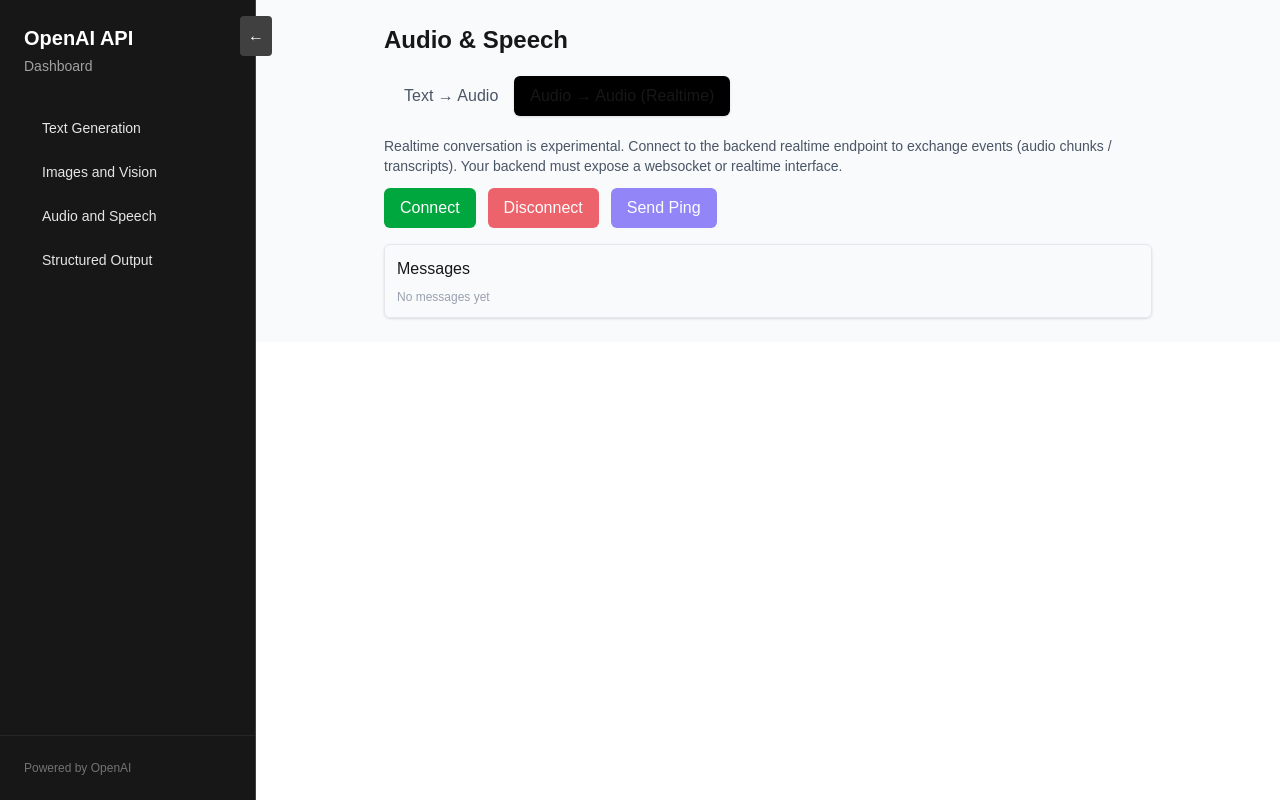
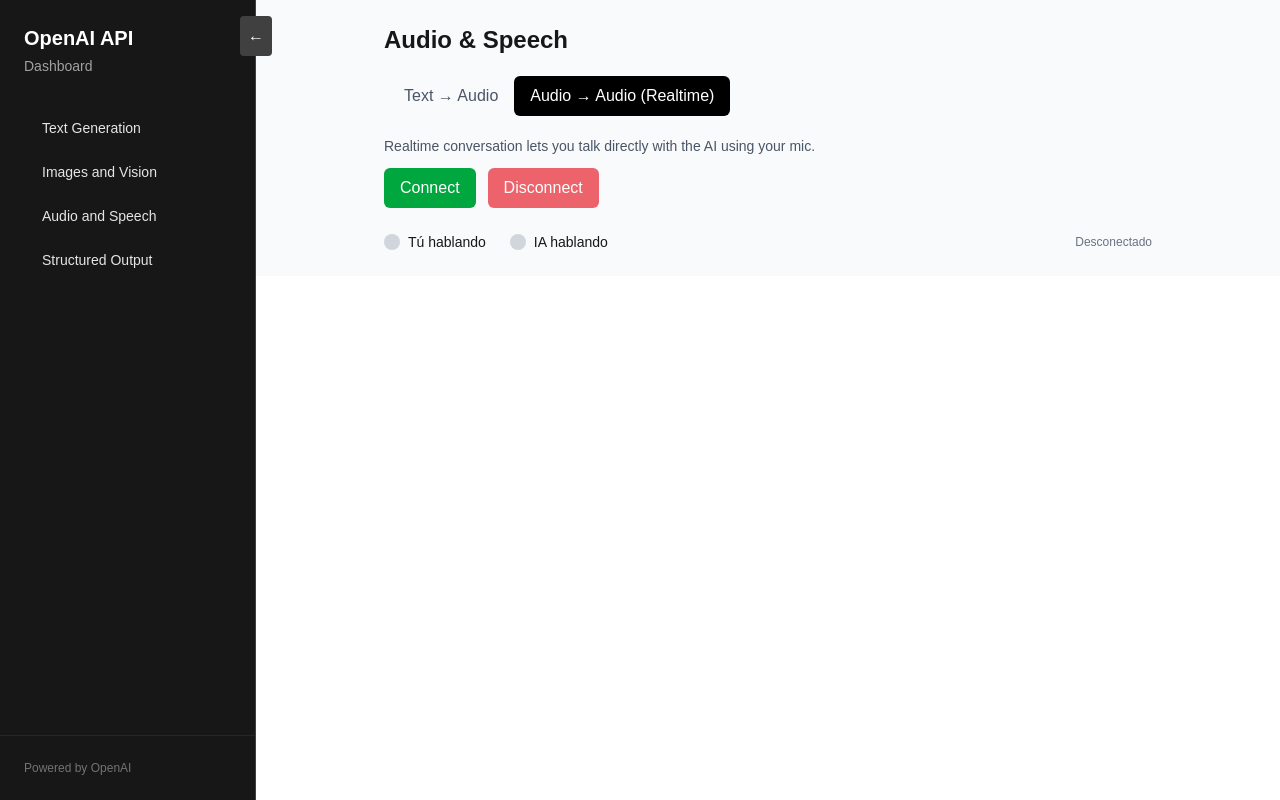
Before and after one commit to AJoelCastro/api-frontend, a Next.js app: page /audio-speech in a window 1280 px wide. Both pictures are taken after a click on the button "Audio → Audio (Realtime)". Built offline with nearby package versions, Linux system fonts and the light colour scheme; no server answers.

Commit message:
changes 2 realtime

```diff
--- a/package.json
+++ b/package.json
@@ -9,11 +9,14 @@
     "lint": "next lint"
   },
   "dependencies": {
+    "@openai/agents": "^0.2.1",
     "axios": "^1.12.2",
     "next": "15.4.6",
     "react": "19.1.0",
     "react-dom": "19.1.0",
-    "react-hook-form": "^7.65.0"
+    "react-hook-form": "^7.65.0",
+    "webrtc-adapter": "^9.0.3",
+    "zod": "^3.25.76"
   },
   "devDependencies": {
     "@eslint/eslintrc": "^3",
--- a/src/page-sections/audio-speech/index.tsx
+++ b/src/page-sections/audio-speech/index.tsx
@@ -1,36 +1,132 @@
 "use client";
 import SectionLayout from "@/components/SectionLayout";
-import React, { useEffect, useRef, useState } from 'react'
-import AudioSpeechService from '@/services/AudioSpeech'
+import React, { useEffect, useRef, useState } from "react";
+import AudioSpeechService from "@/services/AudioSpeech";
 
-type Mode = 'text-to-audio' | 'audio-to-audio';
+type Mode = "text-to-audio" | "audio-to-audio";
 
 const AudioSpeechPage: React.FC = () => {
-    const [mode, setMode] = useState<Mode>('text-to-audio');
+  const [mode, setMode] = useState<Mode>("text-to-audio");
 
-    // Text -> Audio state
-    const [input, setInput] = useState<string>('');
-    const [loading, setLoading] = useState<boolean>(false);
+  // Text -> Audio
+  const [input, setInput] = useState("");
+  const [loading, setLoading] = useState(false);
   const [error, setError] = useState<string | null>(null);
   const [audioUrl, setAudioUrl] = useState<string | null>(null);
   const audioRef = useRef<HTMLAudioElement | null>(null);
 
+  // Realtime Audio
+  const [connected, setConnected] = useState(false);
+  const [status, setStatus] = useState<"idle" | "connecting" | "connected">("idle");
+  const [userSpeaking, setUserSpeaking] = useState(false);
+  const [aiSpeaking, setAiSpeaking] = useState(false);
+  const pcRef = useRef<RTCPeerConnection | null>(null);
+  const analyserLocalRef = useRef<AnalyserNode | null>(null);
+  const analyserRemoteRef = useRef<AnalyserNode | null>(null);
+
+  const startCall = async () => {
+    try {
+        setStatus("connecting");
+
+        const response = await fetch("/api/session", { method: "POST" });
+        const data = await response.json();
+
+        const pc = new RTCPeerConnection();
+
+        // 🔈 Reproducir el audio remoto
+        const audioEl = document.createElement("audio");
+        audioEl.autoplay = true;
+        pc.ontrack = (e) => {
+            audioEl.srcObject = e.streams[0];
+            monitorRemoteAudio(e.streams[0]);
+        };
+
+        // 🎙️ Capturar micrófono local
+        const localStream = await navigator.mediaDevices.getUserMedia({ audio: true });
+        localStream.getTracks().forEach((track) => pc.addTrack(track, localStream));
+        monitorLocalAudio(localStream);
+
+        // 🧠 Establecer conexión
+        const offer = await pc.createOffer();
+        await pc.setLocalDescription(offer);
+
+        // 🔄 Aquí está la corrección clave:
+        const r = await fetch(
+            "https://api.openai.com/v1/realtime?model=gpt-realtime",
+            {
+                method: "POST",
+                body: offer.sdp,
+                headers: {
+                Authorization: `Bearer ${data.client_secret.value}`,
+                "Content-Type": "application/sdp",
+                },
+            }
+        );
+
+        const answer: RTCSessionDescriptionInit = {
+        type: "answer",
+        sdp: await r.text(),
+        };
+
+        await pc.setRemoteDescription(answer);
+        setConnected(true);
+        setStatus("connected");
+        pcRef.current = pc;
+    } catch (err) {
+        console.error("Error starting call:", err);
+        setStatus("idle");
+    }
+    };
 
 
-    // Realtime state
-    const [ws, setWs] = useState<WebSocket | null>(null);
-    const [wsMessages, setWsMessages] = useState<string[]>([]);
-    const [wsConnected, setWsConnected] = useState(false);
+  const stopCall = () => {
+    pcRef.current?.close();
+    pcRef.current = null;
+    setConnected(false);
+    setStatus("idle");
+    setUserSpeaking(false);
+    setAiSpeaking(false);
+  };
 
-    useEffect(() => {
-        return () => {
-            // cleanup websocket and object URLs on unmount
-            ws?.close();
-            if (audioUrl) URL.revokeObjectURL(audioUrl);
+  // 🎚️ Analizar el nivel de audio del micrófono
+  const monitorLocalAudio = (stream: MediaStream) => {
+    const audioCtx = new AudioContext();
+    const analyser = audioCtx.createAnalyser();
+    const source = audioCtx.createMediaStreamSource(stream);
+    source.connect(analyser);
+    analyser.fftSize = 512;
+    const data = new Uint8Array(analyser.frequencyBinCount);
+
+    const loop = () => {
+      analyser.getByteFrequencyData(data);
+      const avg = data.reduce((a, b) => a + b, 0) / data.length;
+      setUserSpeaking(avg > 20); // umbral simple
+      requestAnimationFrame(loop);
     };
-    }, [ws, audioUrl]);
+    loop();
+    analyserLocalRef.current = analyser;
+  };
 
-    // Handlers for Text->Audio
+  // 🎧 Analizar nivel de audio remoto (IA)
+  const monitorRemoteAudio = (stream: MediaStream) => {
+    const audioCtx = new AudioContext();
+    const analyser = audioCtx.createAnalyser();
+    const source = audioCtx.createMediaStreamSource(stream);
+    source.connect(analyser);
+    analyser.fftSize = 512;
+    const data = new Uint8Array(analyser.frequencyBinCount);
+
+    const loop = () => {
+      analyser.getByteFrequencyData(data);
+      const avg = data.reduce((a, b) => a + b, 0) / data.length;
+      setAiSpeaking(avg > 20); // umbral simple
+      requestAnimationFrame(loop);
+    };
+    loop();
+    analyserRemoteRef.current = analyser;
+  };
+
+  // 🗣️ Text → Audio
   const handleTTS = async (e: React.FormEvent) => {
     e.preventDefault();
     setError(null);
@@ -42,46 +138,10 @@
       setAudioUrl(url);
       setTimeout(() => audioRef.current?.play(), 200);
     } catch (err: any) {
-            setError(err?.message || 'Error calling audio service');
+      setError(err?.message || "Error calling audio service");
     } finally {
       setLoading(false);
     }
-    };
-
-    // (Audio->Text removed - not used)
-
-    // Handlers for Realtime (Audio->Audio) - minimal WebSocket UI
-    const connectRealtime = () => {
-        if (wsConnected) return;
-        const socket = AudioSpeechService.createRealtimeSocket();
-        socket.onopen = () => {
-            setWsMessages(prev => [...prev, '[connected]']);
-            setWsConnected(true);
-        };
-        socket.onmessage = (ev) => {
-            setWsMessages(prev => [...prev, `[recv] ${ev.data}`]);
-        };
-        socket.onclose = () => {
-            setWsMessages(prev => [...prev, '[closed]']);
-            setWsConnected(false);
-            setWs(null);
-        };
-        socket.onerror = () => {
-            setWsMessages(prev => [...prev, `[error]`]);
-        };
-        setWs(socket);
-    };
-
-    const disconnectRealtime = () => {
-        ws?.close();
-        setWs(null);
-        setWsConnected(false);
-    };
-
-    const sendRealtimeMessage = (msg: string) => {
-        if (!ws || ws.readyState !== WebSocket.OPEN) return;
-        ws.send(msg);
-        setWsMessages(prev => [...prev, `[sent] ${msg}`]);
   };
 
   return (
@@ -89,28 +149,35 @@
       <div className="max-w-3xl mx-auto w-full">
         <h1 className="text-2xl font-semibold mb-4">Audio & Speech</h1>
 
+        {/* Mode selector */}
         <div className="mb-4">
           <div className="inline-flex rounded-md p-1">
             <button
-                            className={`px-4 py-2 rounded-md ${mode === 'text-to-audio' ? 'bg-black shadow' : 'text-gray-600'}`}
-                            onClick={() => setMode('text-to-audio')}
+              className={`px-4 py-2 rounded-md ${
+                mode === "text-to-audio" ? "bg-black text-white" : "text-gray-600"
+              }`}
+              onClick={() => setMode("text-to-audio")}
             >
               Text → Audio
             </button>
-                        {/* Audio → Text removed */}
             <button
-                            className={`px-4 py-2 rounded-md ${mode === 'audio-to-audio' ? 'bg-black shadow' : 'text-gray-600'}`}
-                            onClick={() => setMode('audio-to-audio')}
+              className={`px-4 py-2 rounded-md ${
+                mode === "audio-to-audio" ? "bg-black text-white" : "text-gray-600"
+              }`}
+              onClick={() => setMode("audio-to-audio")}
             >
               Audio → Audio (Realtime)
             </button>
           </div>
         </div>
 
-                {mode === 'text-to-audio' && (
+        {/* TEXT TO AUDIO */}
+        {mode === "text-to-audio" && (
           <section>
             <form onSubmit={handleTTS} className="space-y-4">
-                            <label className="block text-sm font-medium text-gray-700">Text to convert to speech</label>
+              <label className="block text-sm font-medium text-gray-700">
+                Text to convert to speech
+              </label>
               <textarea
                 value={input}
                 onChange={(e) => setInput(e.target.value)}
@@ -125,12 +192,12 @@
                   disabled={loading || !input.trim()}
                   className="px-4 py-2 bg-indigo-600 text-white rounded-md disabled:opacity-60"
                 >
-                                    {loading ? 'Generating...' : 'Generate Audio'}
+                  {loading ? "Generating..." : "Generate Audio"}
                 </button>
                 <button
                   type="button"
                   onClick={() => {
-                                        setInput('');
+                    setInput("");
                     setAudioUrl(null);
                     setError(null);
                   }}
@@ -147,51 +214,72 @@
               <div className="mt-6 bg-white p-4 rounded-md shadow">
                 <h2 className="font-medium mb-2">Result</h2>
                 <audio ref={audioRef} src={audioUrl} controls className="w-full" />
-                                <div className="mt-2 text-sm">
-                                    <a className="text-indigo-600" href={audioUrl} download="tts-output.wav">Download audio</a>
-                                </div>
               </div>
             )}
           </section>
         )}
 
-
-
-                {mode === 'audio-to-audio' && (
+        {/* AUDIO TO AUDIO */}
+        {mode === "audio-to-audio" && (
           <section>
             <div className="space-y-3">
-                            <p className="text-sm text-gray-600">Realtime conversation is experimental. Connect to the backend realtime endpoint to exchange events (audio chunks / transcripts). Your backend must expose a websocket or realtime interface.</p>
+              <p className="text-sm text-gray-600">
+                Realtime conversation lets you talk directly with the AI using your mic.
+              </p>
+
               <div className="flex gap-3">
                 <button
-                                    type="button"
-                                    onClick={connectRealtime}
-                                    disabled={wsConnected}
+                  onClick={startCall}
+                  disabled={status === "connecting" || connected}
                   className="px-4 py-2 bg-green-600 text-white rounded-md disabled:opacity-60"
                 >
-                                    Connect
+                  {status === "connecting" ? "Connecting..." : "Connect"}
                 </button>
                 <button
-                                    type="button"
-                                    onClick={disconnectRealtime}
-                                    disabled={!wsConnected}
+                  onClick={stopCall}
+                  disabled={!connected}
                   className="px-4 py-2 bg-red-600 text-white rounded-md disabled:opacity-60"
                 >
                   Disconnect
                 </button>
-                                <button
-                                    type="button"
-                                    onClick={() => sendRealtimeMessage('ping')}
-                                    disabled={!wsConnected}
-                                    className="px-4 py-2 bg-indigo-600 text-white rounded-md disabled:opacity-60"
-                                >
-                                    Send Ping
-                                </button>
               </div>
 
-                            <div className="mt-4 rounded shadow max-h-64 overflow-auto rounded-md border border-gray-200 p-3">
-                                <h4 className="font-medium">Messages</h4>
-                                <div className="text-xs text-gray-700 space-y-1 mt-2">
-                                    {wsMessages.length === 0 ? <div className="text-gray-400">No messages yet</div> : wsMessages.map((m, i) => <div key={i}>{m}</div>)}
+              {/* 🔵 Indicadores visuales */}
+              <div className="mt-6 flex items-center gap-6">
+                <div className="flex items-center gap-2">
+                  <div
+                    className={`w-4 h-4 rounded-full transition-all ${
+                      userSpeaking ? "bg-green-500 scale-125" : "bg-gray-300"
+                    }`}
+                  ></div>
+                  <span className="text-sm">Tú hablando</span>
+                </div>
+
+                <div className="flex items-center gap-2">
+                  <div
+                    className={`w-4 h-4 rounded-full transition-all ${
+                      aiSpeaking ? "bg-blue-500 scale-125" : "bg-gray-300"
+                    }`}
+                  ></div>
+                  <span className="text-sm">IA hablando</span>
+                </div>
+
+                <div className="flex items-center gap-2 ml-auto">
+                  <span
+                    className={`text-xs font-medium ${
+                      status === "connected"
+                        ? "text-green-600"
+                        : status === "connecting"
+                        ? "text-yellow-600"
+                        : "text-gray-500"
+                    }`}
+                  >
+                    {status === "connected"
+                      ? "Conectado"
+                      : status === "connecting"
+                      ? "Conectando..."
+                      : "Desconectado"}
+                  </span>
                 </div>
               </div>
             </div>
@@ -199,7 +287,7 @@
         )}
       </div>
     </SectionLayout>
-    )
-}
+  );
+};
 
-export default AudioSpeechPage
+export default AudioSpeechPage;
```
Also changed, not shown: src/app/api/session/route.ts (added, +31 -0 lines), 1 other file (tests, documents, lock files or other folders). Lines whose indentation alone changed are shown as unchanged.
